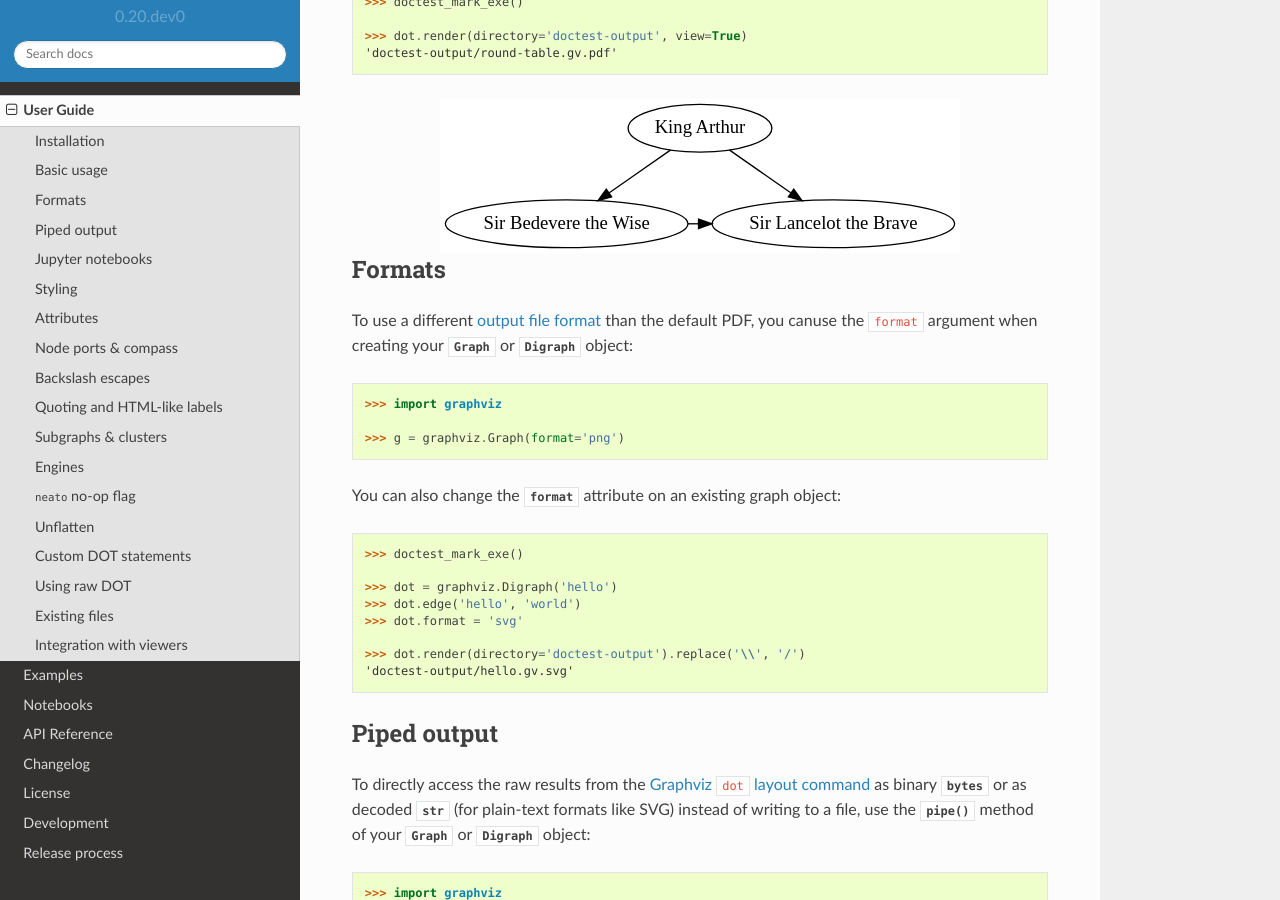
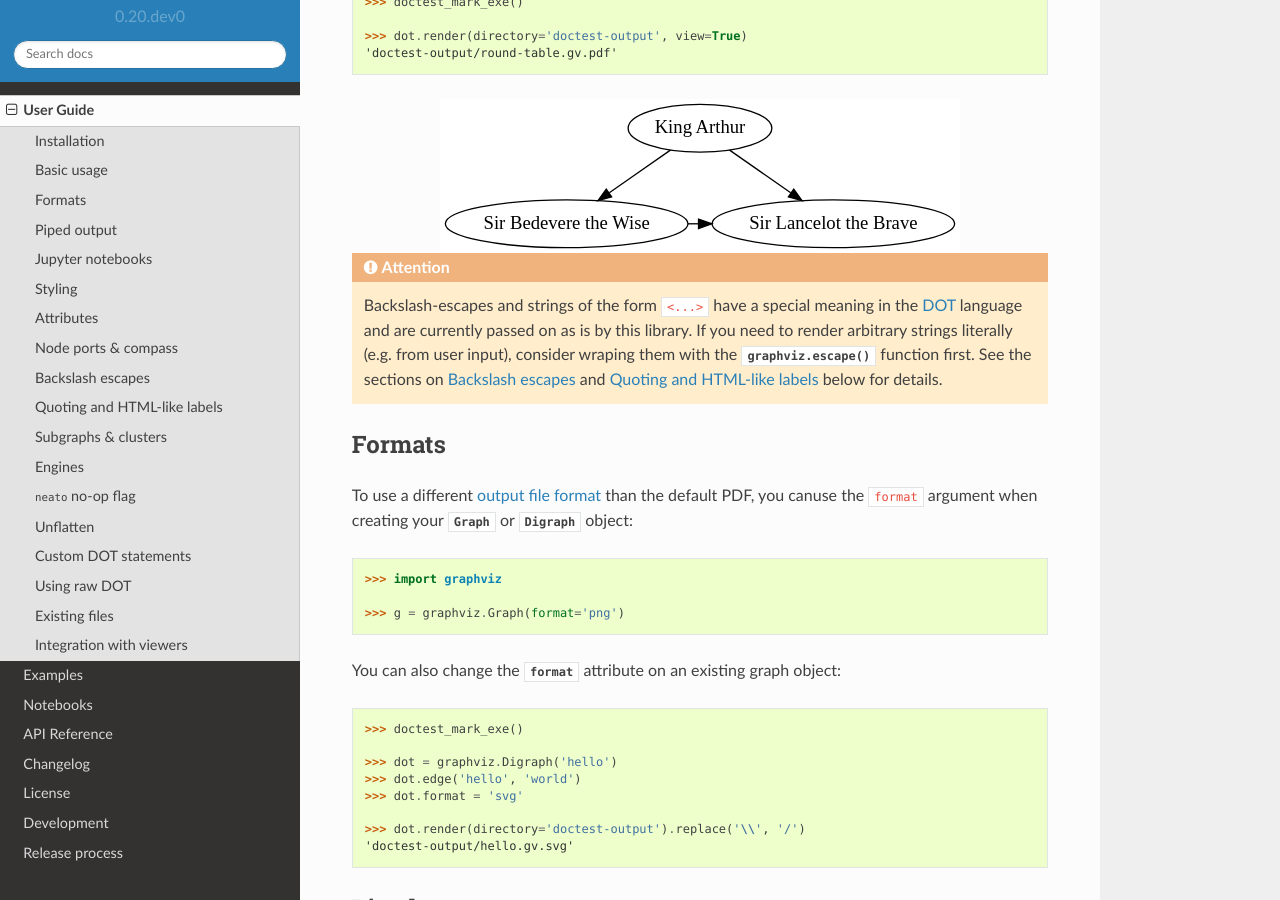
Before and after one commit to xflr6/graphviz, a Sphinx documentation site: the page built from docs/manual.rst, in a window 1280 px wide and 900 px high, scrolled down 2272 px. Built offline with Sphinx 7.4.7 and the Read the Docs theme 2.0.0, drawn with Linux system fonts in a browser that asks for light colours; the version number is read from the project's files by our own code.

Commit message:
better document caveats on quoting/escaping
note: GH does not support rendering rst admonitions

https://github.com/github/markup/issues/68

```diff
--- a/docs/basic_usage.rst
+++ b/docs/basic_usage.rst
@@ -88,3 +88,12 @@ for the rendered file type.
 
 
 .. include:: _links.rst
+
+.. attention::
+
+    Backslash-escapes and strings of the form ``<...>``
+    have a special meaning in the DOT_ language
+    and are currently passed on as is by this library.
+    If you need to render arbitrary strings literally (e.g. from user input),
+    consider wraping them with the :func:`graphviz.escape` function first.
+    See the sections on :ref:`Escapes` and :ref:`Quoting` below for details.
--- a/docs/manual.rst
+++ b/docs/manual.rst
@@ -28,8 +28,12 @@ User Guide
 .. include:: node_ports.rst
 
 
+.. _Escapes:
+
 .. include:: escapes.rst
 
+
+.. _Quoting:
 
 .. include:: quoting.rst
 
```
Also changed, not shown: README.rst (+8 -0 lines).
